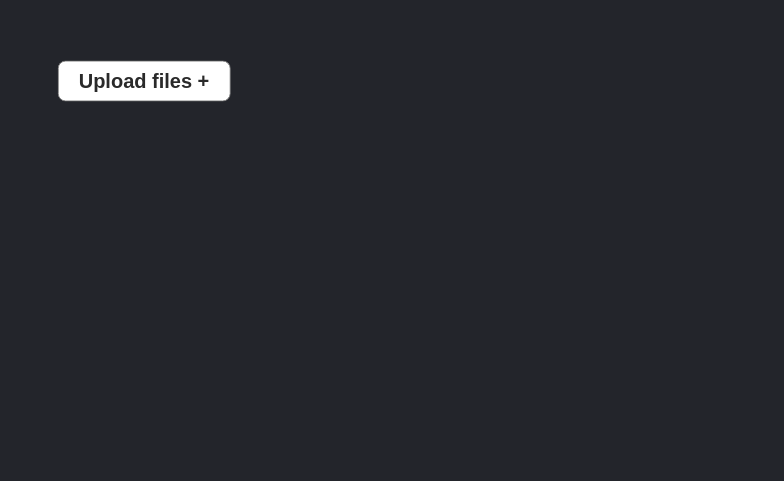
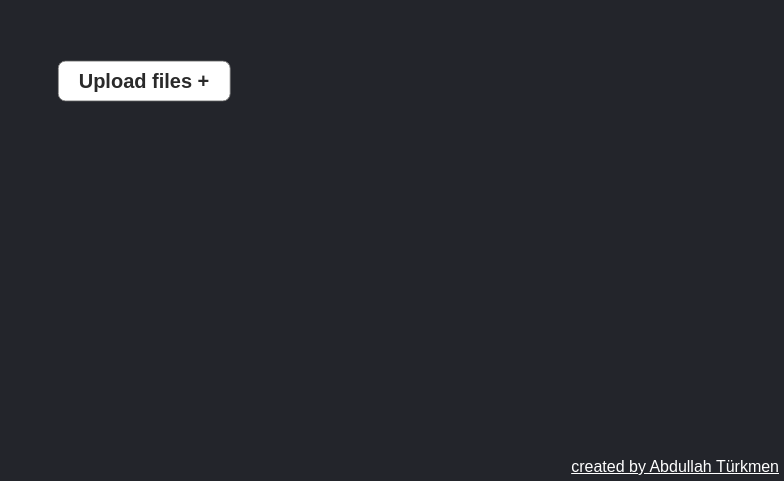
Before and after one commit to abdullahturkmen/image-marker, a React (Create React App) app: page / in a window 1280 px wide. Shown: the part 319-800 px from the top of the page, without its empty margins (496-1280 px from the left). Built offline with nearby package versions, Linux system fonts and the light colour scheme.

Commit message:
my links is added

```diff
--- a/src/App.js
+++ b/src/App.js
@@ -144,6 +144,8 @@ const App = () => {
     return (
         <div className="App">
 
+            <a className='abdullah-turkmen' href='https://linkedin.com/in/abdullahturkmen'>created by Abdullah Türkmen</a>
+
             {
             selectedImgs ?. length < 1 && <div className="file-upload">
                 <button className="btn">Upload files &#43;</button>
--- a/src/assets/css/style.scss
+++ b/src/assets/css/style.scss
@@ -6,6 +6,14 @@
 }
 body {
     background-color: #23252b;
+}
+
+.abdullah-turkmen {
+    position: fixed;
+    bottom: 5px;
+    right: 5px;
+    color: white;
+    z-index: 2;
 }
 
 .dot-detail-form {
@@ -138,7 +146,7 @@ body {
             transform: translate(-8px, -8px);
 
             &.hover {
-                background-color: green;
+                background-color: #0072ff;
             }
 
             &:before,
```
